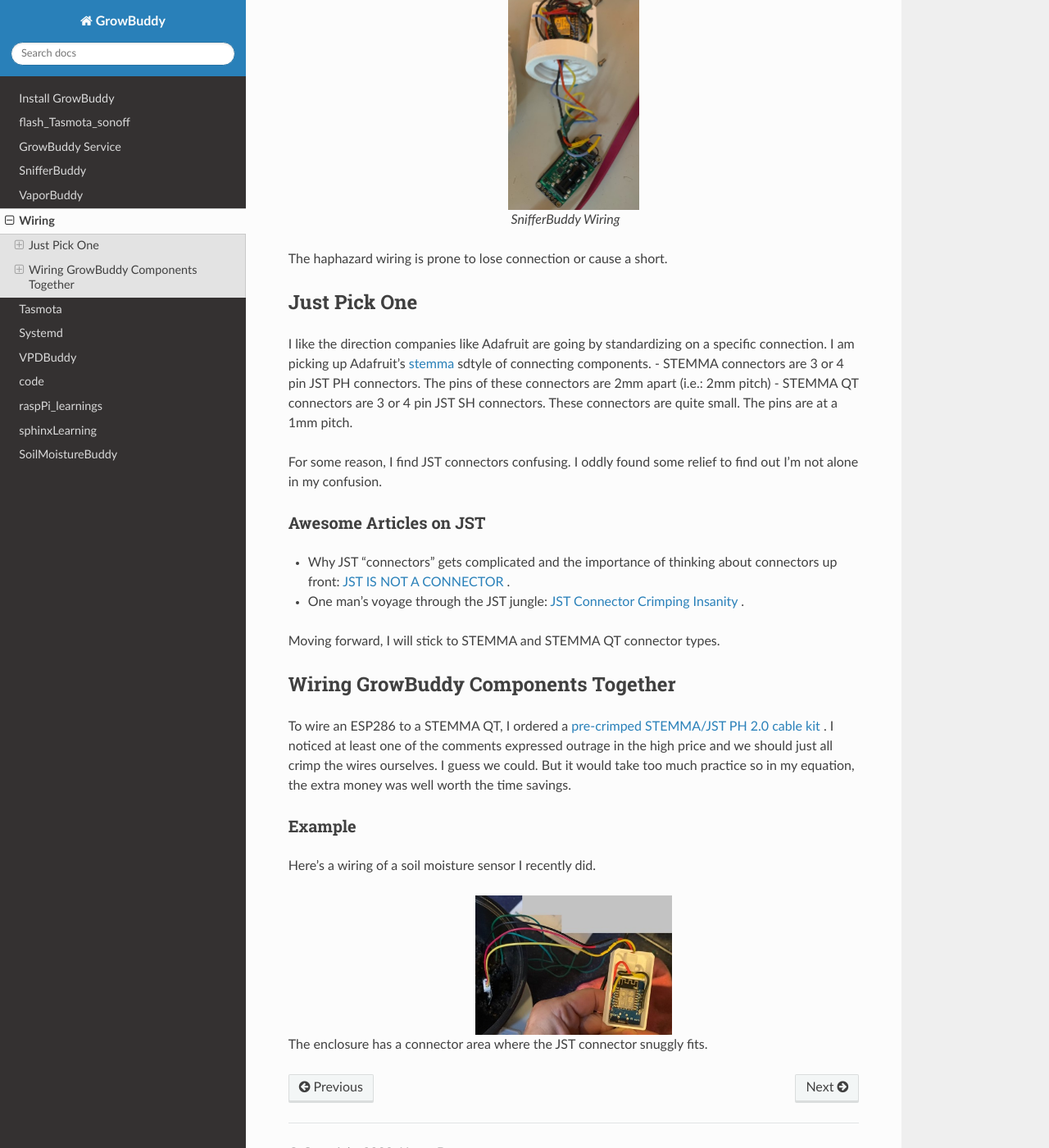
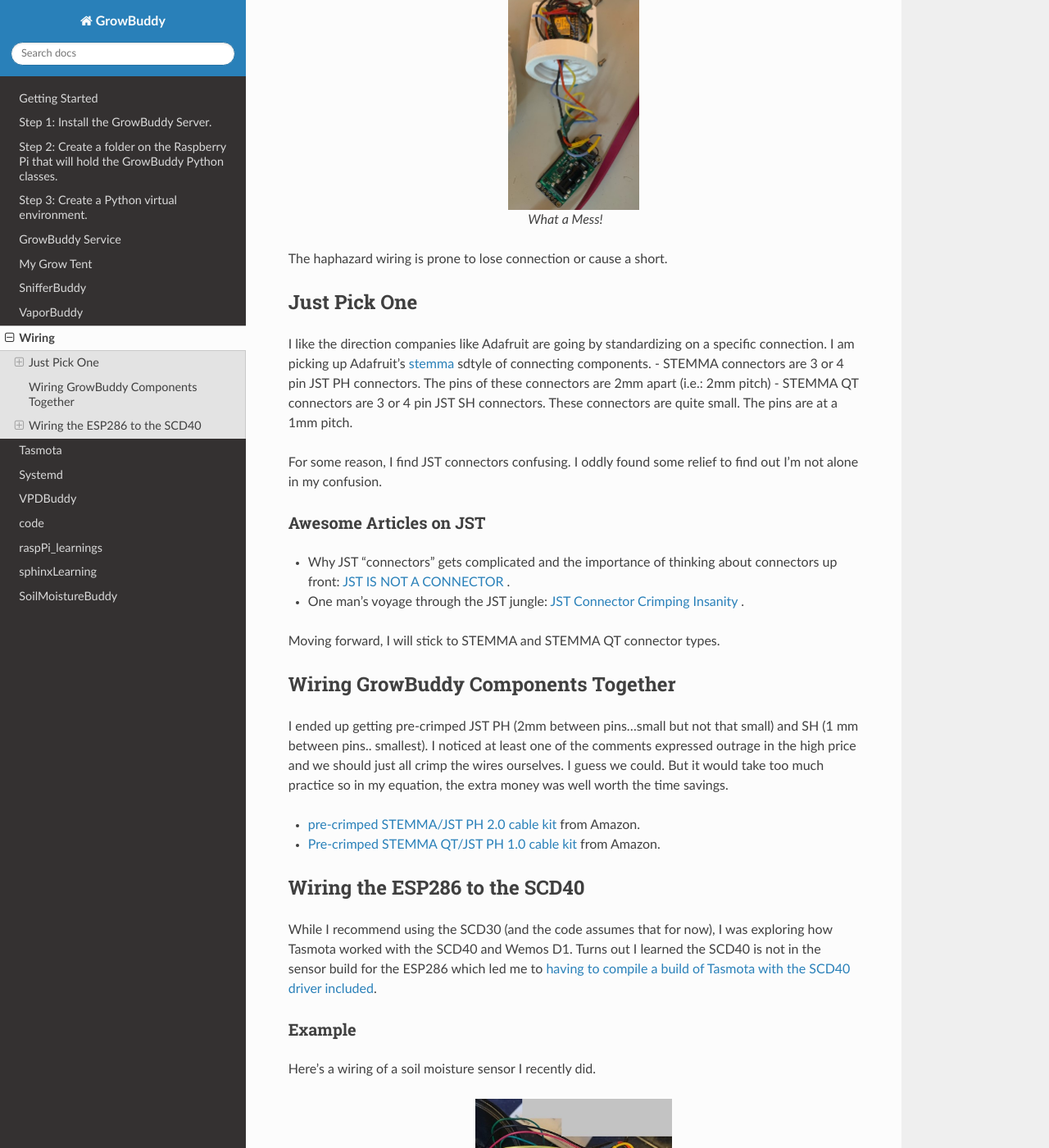
Before and after one commit to solarslurpi/GrowBuddies, a Sphinx documentation site: the page built from docs/wiring.md, in a window 1280 px wide and 1400 px high, scrolled down 350 px. Shown: the whole window at 82% size. Built offline with Sphinx 7.4.7 and the Read the Docs theme 2.0.0, drawn with Linux system fonts in a browser that asks for light colours.

Commit message:
evolved.

````diff
--- /dev/null
+++ b/docs/wiring.md
@@ -0,0 +1,51 @@
+(wiring)=
+
+# Wiring
+
+Wiring components together is my biggest source of frustration with projects in which I use components like an [ESP286](https://i2.wp.com/randomnerdtutorials.com/wp-content/uploads/2019/05/ESP8266-WeMos-D1-Mini-pinout-gpio-pin.png?quality=100&strip=all&ssl=1) and  [SCD30 sensor](https://www.adafruit.com/product/4867).  Besides the confusing ugliness of my thoughtless wiring,
+
+:::{figure} images/SnifferBuddy_innerds.jpg
+:align: center
+:height: 350
+
+What a Mess!
+:::
+
+The haphazard wiring is prone to lose connection or cause a short.
+
+## Just Pick One
+
+I like the direction companies like Adafruit are going by standardizing on a specific connection.  I am picking up Adafruit's  [stemma](https://learn.adafruit.com/introducing-adafruit-stemma-qt)  sdtyle of connecting components.
+\- STEMMA connectors are 3 or 4 pin JST PH connectors.  The pins of these connectors are 2mm apart (i.e.: 2mm pitch)
+\- STEMMA QT connectors are 3 or 4 pin JST SH connectors.  These connectors are quite small.  The pins are at a 1mm pitch.
+
+For some reason, I find JST connectors confusing.  I oddly found some relief to find out I'm not alone in my confusion.
+
+### Awesome Articles on JST
+
+- Why JST "connectors" gets complicated and the importance of thinking about connectors up front: [JST IS NOT A CONNECTOR](https://hackaday.com/2017/12/27/jst-is-not-a-connector/) .
+- One man's voyage through the JST jungle:  [JST Connector Crimping Insanity](https://iotexpert.com/jst-connector-crimping-insanity/) .
+
+Moving forward, I will stick to STEMMA and STEMMA QT connector types.
+
+## Wiring GrowBuddy Components Together
+
+I ended up getting pre-crimped JST PH (2mm between pins...small but not that small) and SH (1 mm between pins.. smallest).  I noticed at least one of the comments expressed outrage in the high price and we should just all crimp the wires ourselves.  I guess we could.  But it would take too much practice so in my equation, the extra money was well worth the time savings.
+- [pre-crimped STEMMA/JST PH 2.0 cable kit](https://amzn.to/3SLurIX) from Amazon.
+- [Pre-crimped STEMMA QT/JST PH 1.0 cable kit](https://amzn.to/3MyOCrV) from Amazon.
+
+## Wiring the ESP286 to the SCD40
+While I recommend using the SCD30 (and the code assumes that for now), I was exploring how Tasmota worked with the SCD40 and Wemos D1.  Turns out I learned the SCD40 is not in the sensor build for the ESP286 which led me to [having to compile a build of Tasmota with the SCD40 driver included](github_compile).
+
+
+
+### Example
+
+Here's a wiring of a soil moisture sensor I recently did.
+
+```{image} images/soil_moisture.jpg
+:align: center
+:scale: 60
+```
+
+The enclosure has a connector area where the JST connector snuggly fits.
````
Also changed, not shown: docs/getting_started.md (renamed from docs/install_growbuddy.rst, +5 -4 lines), docs/index.md (+3 -2 lines), docs/mygrowtent.md (added, +6 -0 lines), docs/printing.md (added, +7 -0 lines), docs/snifferbuddy.md (+12 -17 lines), docs/tasmota.md (+14 -17 lines), docs/images/SnifferBuddy_wiring.jpg, rst-test-files/wiring.rst (renamed from docs/wiring.rst), 3 other files.
